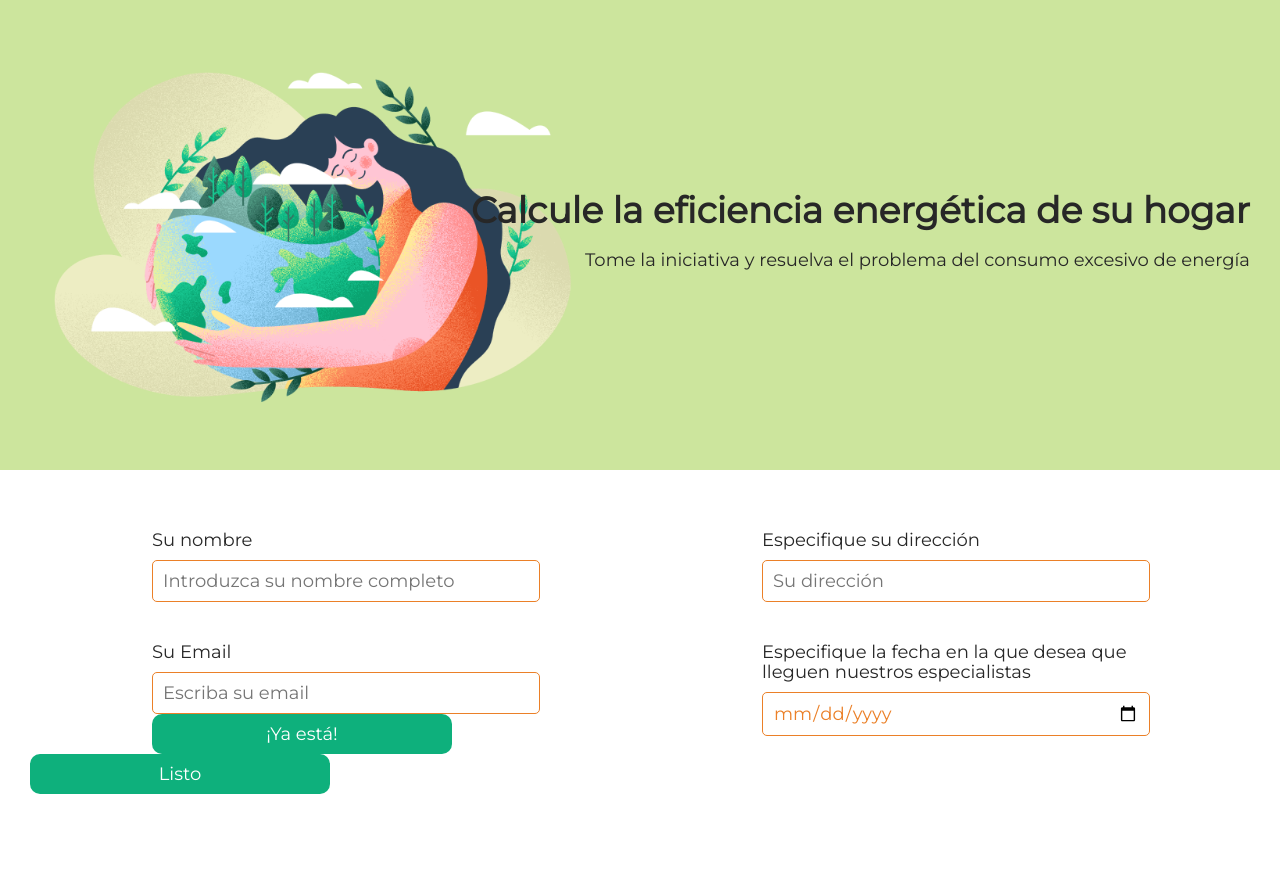
After one commit to Sarita-2/calculator_esp-main, a Flask app: template templates/form.html in a window 1280 px wide. The commit adds this page. Run offline with Flask 3, Linux system fonts and the light colour scheme; the template is opened without the code that fills it, so the values that code supplies are empty.

Commit message:
new file:   form.txt modified:   main.py modified:   static/css/style.css modified:   templates/end.html new file:   templates/form.html new file:   templates/form_result.html modified:   templates/lights.html

```diff
--- /dev/null
+++ b/form.txt
@@ -0,0 +1,4 @@
+fewfww
+ewfw@gmail.com
+ewwfef
+2024-10-28
--- a/main.py
+++ b/main.py
@@ -1,5 +1,5 @@
 # Importar
-from flask import Flask, render_template
+from flask import Flask, render_template, request
 
 
 app = Flask(__name__)
@@ -15,8 +15,7 @@ def result_calculate(size, lights, device):
 @app.route('/')
 def index():
     return render_template('index.html')
-
-# La segunda página
+# Segunda página
 @app.route('/<size>')
 def lights(size):
     return render_template(
@@ -42,4 +41,37 @@ def end(size, lights, device):
                                                     int(device)
                                                     )
                         )
+# El formulario
+@app.route('/form')
+def form():
+    return render_template('form.html')
+
+#Resultados del formulario
+@app.route('/submit', methods=['POST'])
+def submit_form():
+    # Declarar variables para la recogida de datos
+    name = request.form['name']
+    email = request.form['email']
+    address = request.form['address']
+    date = request.form['date']
+    with open('form.txt', 'a',) as f:
+        f.write(name + '\n')
+
+    with open('form.txt', 'a',) as f:
+        f.write(email + '\n')
+
+    with open('form.txt', 'a',) as f:
+        f.write(address + '\n')
+
+    with open('form.txt', 'a',) as f:
+        f.write(date + '\n')
+    # Puedes guardar tus datos o enviarlos por correo electrónico
+    return render_template('form_result.html',
+                           # Coloque aquí las variables
+                           name=name,
+                           address=address,
+                           email=email,
+                           date=date
+                           )
+
 app.run(debug=True)
--- a/static/css/style.css
+++ b/static/css/style.css
@@ -91,3 +91,83 @@ main {
 .main__title--margin {
     margin-bottom: 50px;
 }
+
+.main__link {
+    display: inline-block;
+    text-decoration: none;
+    padding: 20px 0;
+    width: 300px;
+    border-radius: 20px;
+    background-color: #0EB07C;
+    text-align: center;
+    cursor: pointer;
+    color: #fff;
+}
+
+.form {
+    display: flex;
+    flex-direction: column;
+    align-items: center;
+    gap: 50px;
+}
+
+
+.user input {
+    padding: 10px;
+    border: 1px solid #EB8028;
+    background: inherit;
+    border-radius: 5px;
+    font: inherit;
+    width: 100%;
+    color: #EB8028;
+}
+
+.user input:focus,
+.user input:active {
+    border: 1px solid #EB8028;
+    outline: none;
+}
+
+.user {
+    display: flex;
+    flex-direction: row;
+    width: 100%;
+    justify-content: space-around;
+}
+
+.user-info {
+    width: 30%;
+    display: flex;
+    flex-direction: column;
+    gap: 40px;
+}
+
+label {
+    display:inline-block ;
+    margin-bottom: 10px;
+}
+
+.address-date {
+    width: 30%;
+    display: flex;
+    flex-direction: column;
+    gap: 40px;
+}
+
+.delivery {
+    display: flex;
+    justify-content: space-between;
+}
+
+.button {
+    width: 10%;
+    padding: 10px;
+    min-width: 300px;
+    cursor: pointer;
+    align-self: center;
+    border: none;
+    border-radius: 10px;
+    background: #0EB07C;
+    font: inherit;
+    color: #fff;
+}
--- a/templates/end.html
+++ b/templates/end.html
@@ -33,6 +33,9 @@
         <img class="rez__img" src="../../static/img/planet_bad.svg" alt="">
         <span>Su resultado {{result}} kWh</span>
         <span>¡La eficiencia energética de tu hogar está por debajo de la media!</span>
+
+        <span>¿Quieres hacer del mundo un lugar más ecológico? ¡Rellena el formulario y haremos una eco-construcción para ti!</span>
+        <a href="{{ url_for('form') }}"class= "main__link">Rellena el formulario</a>
         {%endif%}
     </div>
     {% endblock %}
--- /dev/null
+++ b/templates/form.html
@@ -0,0 +1,61 @@
+<!doctype html>
+<html lang="en">
+<head>
+  <meta charset="UTF-8">
+  <meta
+    name="viewport"
+    content="width=device-width, user-scalable=no, initial-scale=1.0, maximum-scale=1.0, minimum-scale=1.0"
+  >
+  <meta http-equiv="X-UA-Compatible" content="ie=edge">
+  <link rel="stylesheet" href="../../static/css/style.css">
+  <title>Calculadora de eficiencia energética para hogares inteligentes</title>
+</head>
+<body>
+  <header class="header">
+    <div class="header__text">
+      <h1>Calcule la eficiencia energética de su hogar</h1>
+      <p>Tome la iniciativa y resuelva el problema del consumo excesivo de energía</p>
+    </div>
+  </header>
+  <main>
+    {% block content %}
+    <form action="{{ url_for('submit_form') }}" method="post" class="form">
+      <div class="user">
+        <ul class="user-info">
+            <li class="user-info__item">
+
+                <label for="name">Su nombre</label>
+                <input type="text" name="name" id="name" placeholder="Introduzca su nombre completo" required>
+            </li>
+            <li class="user-info__item">
+                <!-- Tarea 4. Crear un campo de entrada para el correo electrónico del usuario -->
+
+                  <label for="email"> Su Email</label>
+                   <input type="email" name="email" id="email" placeholder="Escriba su email" required>
+                  <button class="button" type="submit">¡Ya está!</button>
+              </form>
+            </li>
+        </ul>
+        <!--Campos para la dirección y el nombre-->
+        <ul class="address-date">
+            <li class="user-info__item">
+
+                <label for="address">Especifique su dirección</label>
+                <input type="text" name="address" id="address" placeholder="Su dirección" required>
+            </li>
+            <li class="user-info__item">
+
+                <label for="date">Especifique la fecha en la que desea que lleguen nuestros especialistas</label>
+                <input type="date" name="date" id="date" required>
+            </li>
+        </ul>
+    </div>
+    <button class="button" type="submit">Listo</button>
+    </form>
+    {% endblock %}
+  </main>
+  <footer>
+
+  </footer>
+</body>
+</html>
--- a/templates/lights.html
+++ b/templates/lights.html
@@ -38,7 +38,7 @@
           <span>8+ lámparas</span></a>
       </li>
       <li class="list__item">
-        <a href={{lights + "/0"}}>
+        <a href={{size + "/0"}}>
           <img class="item__img" src="https://img.freepik.com/vector-premium/eps-10-bombilla-linea-arte-icono-vector-aislado-sobre-fondo-blanco_401257-331.jpg" alt="battery">
           <span>Nuestro montaje ecologico</span></a>
       </li>
```
Also changed, not shown: templates/form_result.html (added, +16 -0 lines).
